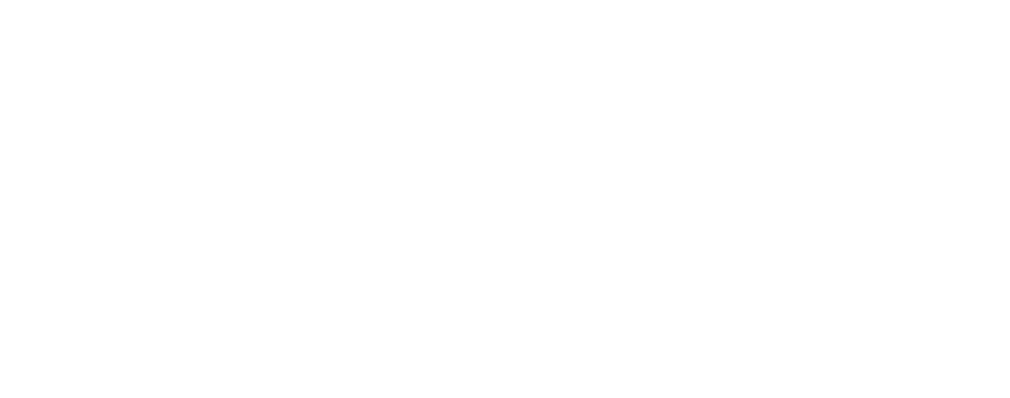
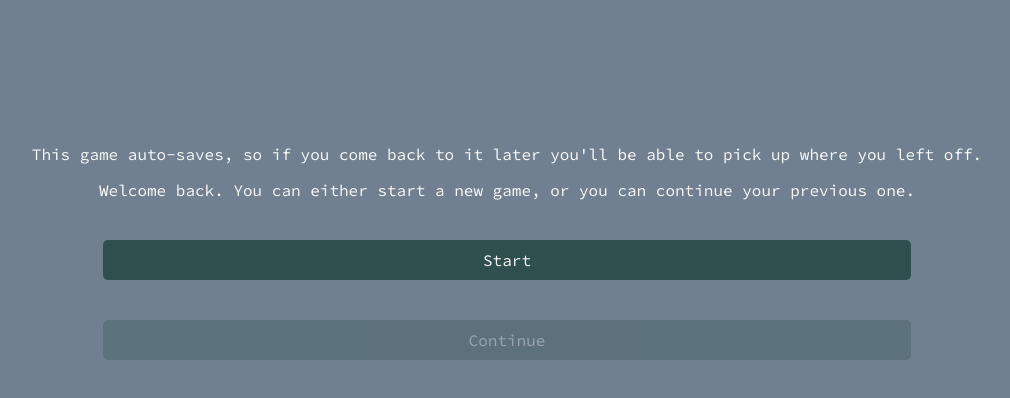
Before and after one commit to dnimmo/project-arklay-vue, a Nuxt app: page /menu in a window 1280 px wide. Before the commit this address had no page. Shown: the top 398 px of the page, without its empty margins (133-1143 px from the left). Built offline with nearby package versions, Linux system fonts and the light colour scheme.

Commit message:
added menu page

```diff
--- /dev/null
+++ b/pages/menu/index.vue
@@ -0,0 +1,27 @@
+<template>
+  <div>
+    <p v-if="true">This game auto-saves, so if you come back to it later you'll be able to pick up where you left off.</p>
+    <!--TODO: Only display this message if save data exists-->
+    <p v-if="true">Welcome back. You can either start a new game, or you can continue your previous one.</p>
+    <link-button
+      to="/game"
+      text="Start"
+    />
+    <link-button
+      to="/menu"
+      text="Continue"
+      :disabled="true"
+    />
+  </div>
+</template>
+
+<script>
+import LinkButton from '~/components/LinkButton'
+
+export default {
+  layout: 'main',
+  components: {
+    LinkButton
+  }
+}
+</script>
```
